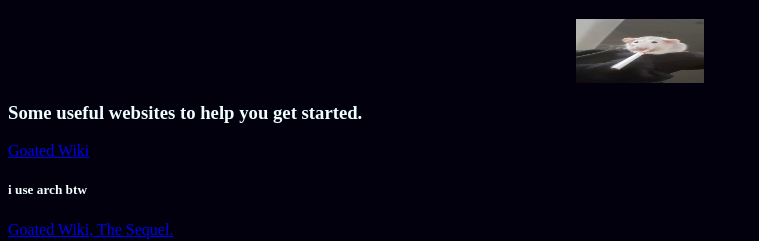
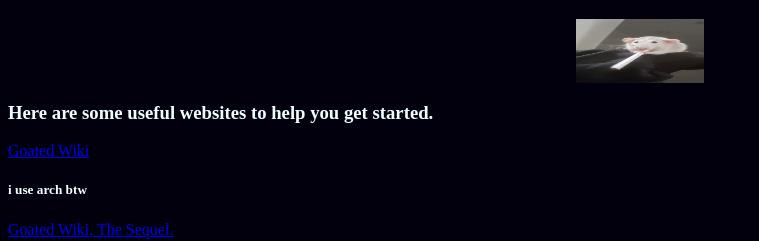
Before and after one commit to Xypion/XyperOS, a plain HTML site: page index.html in a window 1280 px wide. Shown: the part 61-302 px from the top of the page, without its empty margins (0-759 px from the left). Drawn offline with Linux system fonts and the light colour scheme.

Commit message:
Fixed text

```diff
--- a/index.html
+++ b/index.html
@@ -14,7 +14,7 @@
     <div class="container">
       <img style="width: 128px; height: 64px" src="jpg.jpg" />
     </div>
-    <h3>Some useful websites to help you get started.</h3>
+    <h3>Here are some useful websites to help you get started.</h3>
     <a href="https://wiki.archlinux.org">Goated Wiki</a>
     <h5>i use arch btw</h5>
     <a href="https://wiki.hypr.land">Goated Wiki, The Sequel.</a>
```
